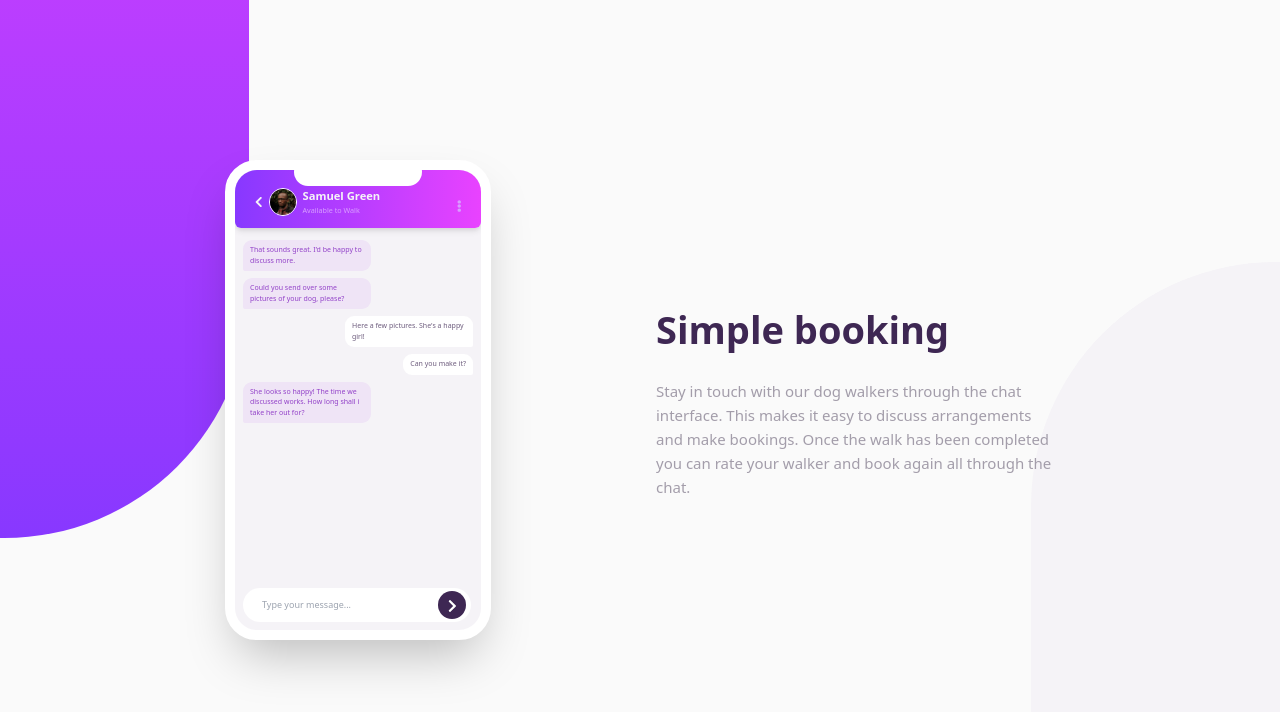
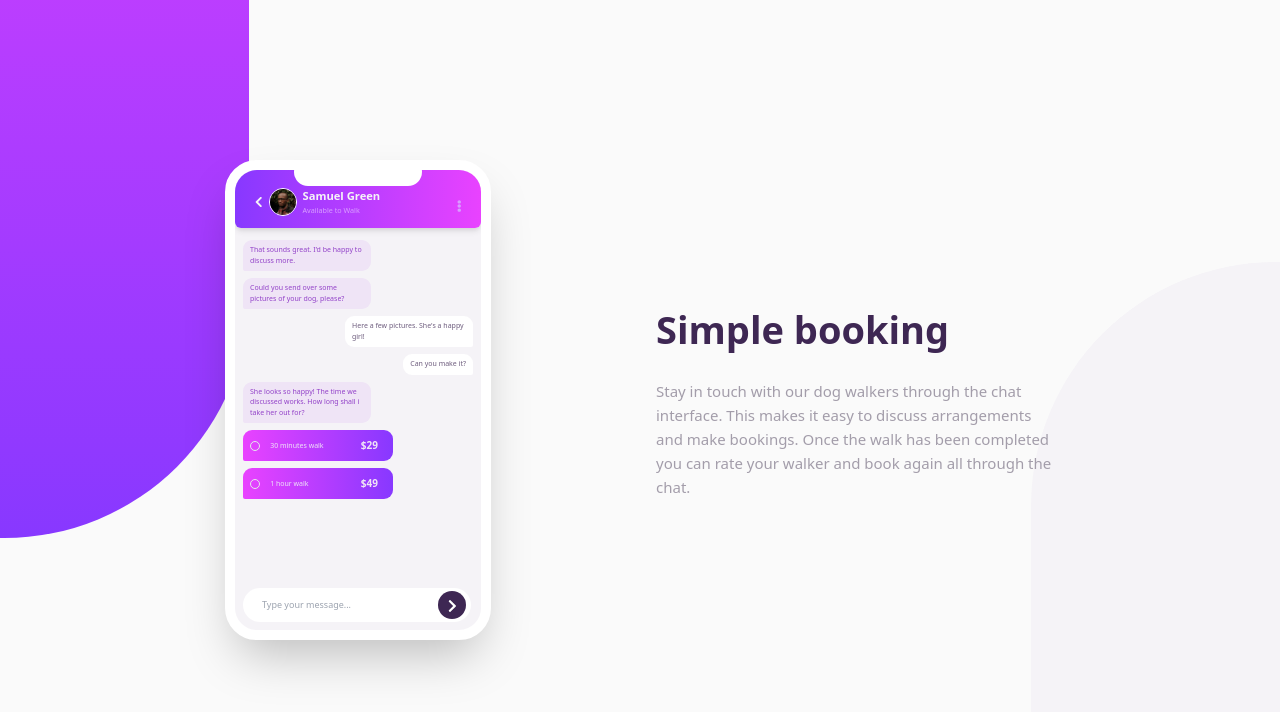
Before and after one commit to bryanmagalong/chat-app-css-react, a React (Create React App) app: page / in a window 1280 px wide. Shown: the top 712 px of the page. Built offline with nearby package versions, Linux system fonts and the light colour scheme.

Commit message:
feat(WalkCheck): add styles

```diff
--- a/src/components/MobilePreview/WalkCheck.js
+++ b/src/components/MobilePreview/WalkCheck.js
@@ -2,10 +2,10 @@ import React from 'react';
 import PropTypes from 'prop-types';
 
 const WalkCheck = (props) => (
-  <div>
-    <div>Check</div>
-    <div>{props.time} walk</div>
-    <div>${props.price}</div>
+  <div className="flex justify-between items-center pl-message-padding-x pr-walkcheck-padding-x mb-message-bottom w-walkcheck-x h-message-y text-message text-very-light-violet bg-gradient-to-l from-light-violet to-light-magenta rounded-message-left">
+    <div className="w-2.5 h-2.5 rounded-full border" />
+    <div className="w-8/12 text-left ml-walkcheck-time">{props.time} walk</div>
+    <div className="text-price font-bold">${props.price}</div>
   </div>
 );
 
--- a/src/components/MobilePreview/index.js
+++ b/src/components/MobilePreview/index.js
@@ -5,6 +5,7 @@ import MobileHeader from '../../components/MobileHeader';
 import ChatSection from './ChatSection';
 import SubmitInput from './SubmitInput';
 import Message from './Message';
+import WalkCheck from './WalkCheck';
 
 const MobilePreview = () => (
   <MobileFrame>
@@ -24,6 +25,8 @@ const MobilePreview = () => (
         She looks so happy! The time we discussed works. How long shall i take
         her out for?
       </Message>
+      <WalkCheck time="30 minutes" price="29" />
+      <WalkCheck time="1 hour" price="49" />
     </ChatSection>
     <SubmitInput />
   </MobileFrame>
```
